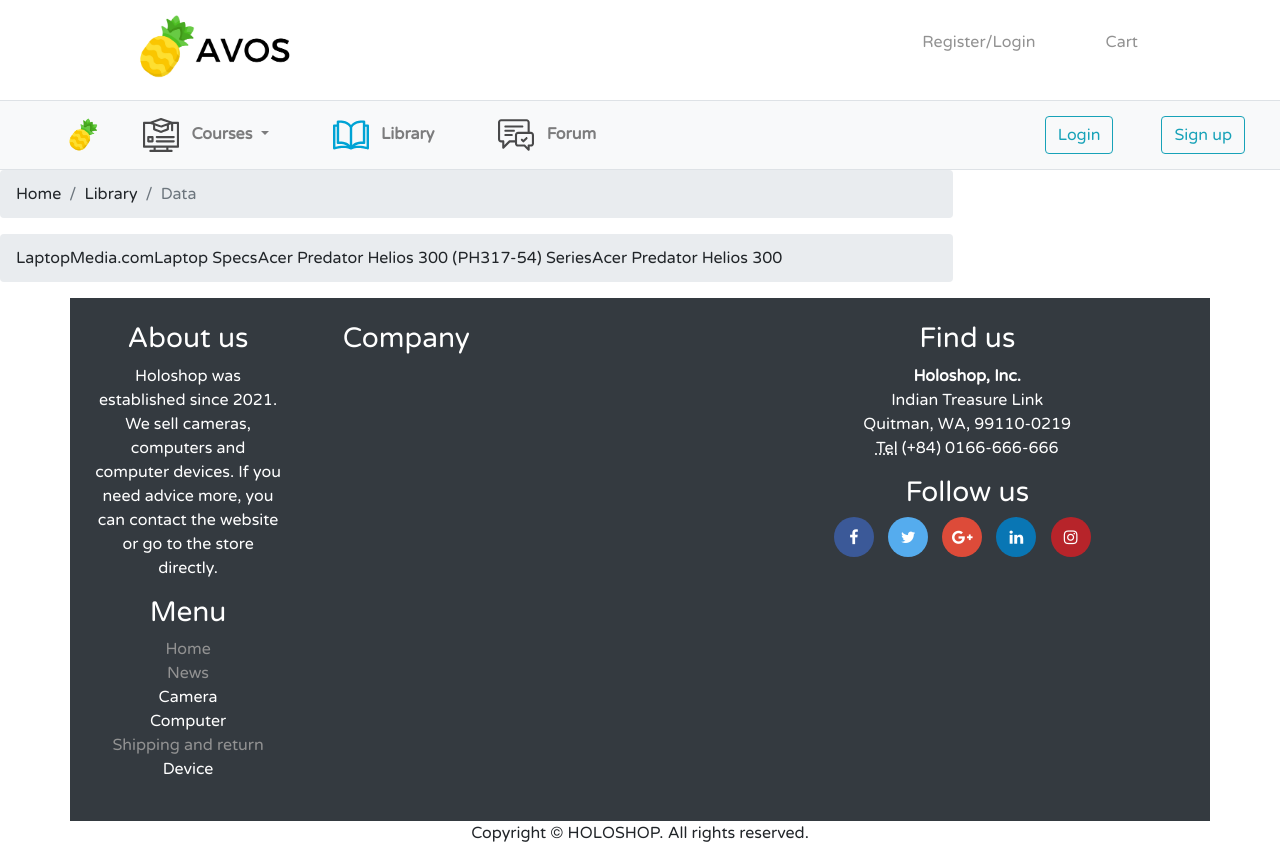
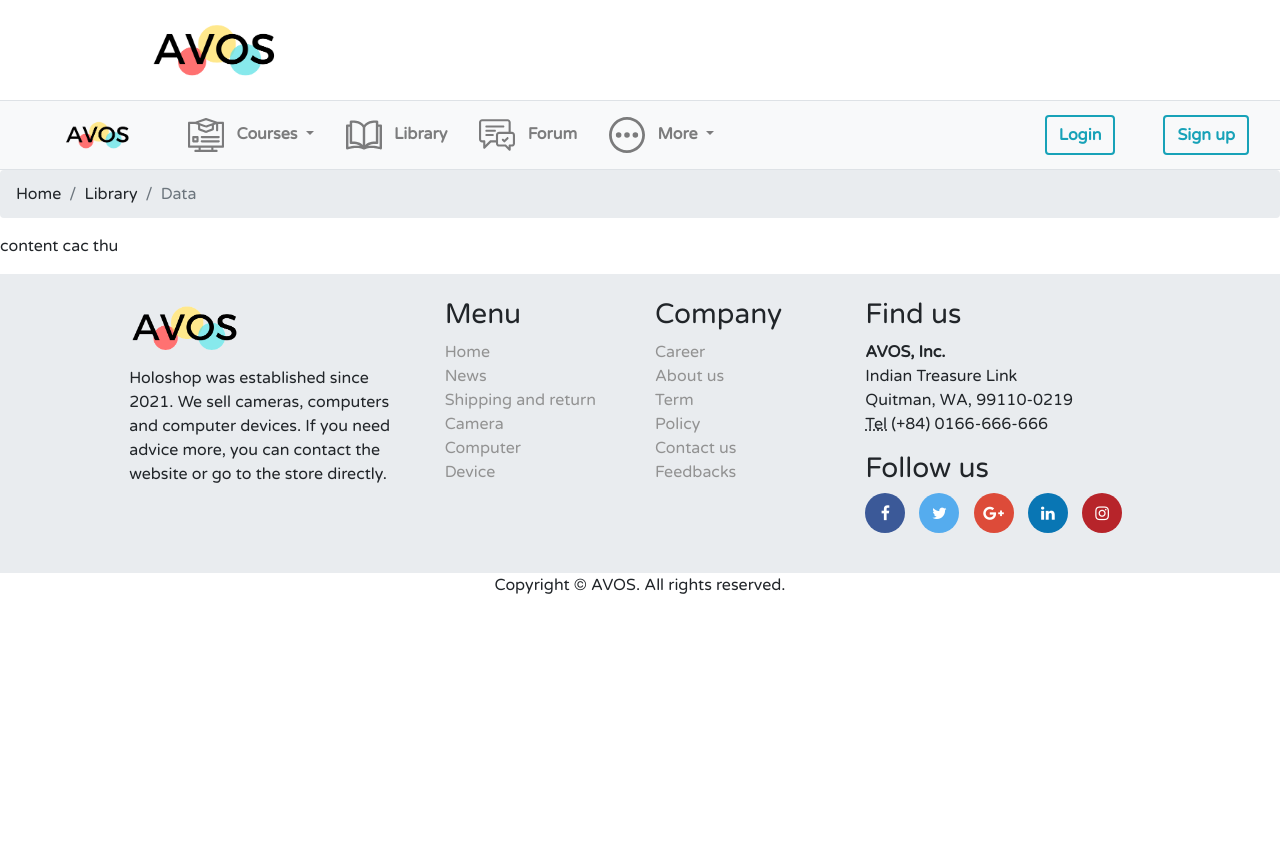
Before and after one commit to Thangvanle2000/dkt-learning, a PHP site: page /test.html in a window 1280 px wide. After the commit the page ends 594 px from the top, so only its background shows below. Run offline with PHP 8.4, Linux system fonts and the light colour scheme.

Commit message:
up date logo, icon

```diff
--- a/css/custom.css
+++ b/css/custom.css
@@ -70,4 +70,11 @@ col img{
 .carousel-caption  {background-color: rgba(0, 0, 0, .7);}
 body{
 	font-family: 'Varela Round', sans-serif;
+
 }
+.btn{
+	font-weight: 600;
+}
+.border-3{
+	border-width: 2px; !important;
+}
--- a/css/eCommerceStyle.css
+++ b/css/eCommerceStyle.css
@@ -181,7 +181,7 @@ footer div a {
 	color: rgba(146,146,146,1.00);
 	display: block;
 	text-decoration: none;
-	text-align: center;
+	text-align: left;
 }
 /* Product's images in catalog */
 .productInfo div img {
--- a/test.html
+++ b/test.html
@@ -4,7 +4,7 @@
     <meta charset="utf-8">
     <meta http-equiv="X-UA-Compatible" content="IE=edge">
     <meta name="viewport" content="width=device-width, initial-scale=1">
-    <title>HOLOSHOP</title>
+    <title>AVOS</title>
 
     <!-- Bootstrap -->
 
@@ -19,20 +19,18 @@
 <body>
 <div name="header-LOGO" style="height: 100px; width: 100%">
     <div id="logo"><a href="test.html"> <img src="Image/logo/logo 16_9.png" alt="sample logo"></a></div>
-    <div id="headerLinks"><a href="Login-Register.html" title="Register-login">Register/Login</a> <a href="#"
-                                                                                                     title="Cart">Cart</a>
-    </div>
+
 </div>
 <nav class="navbar navbar-expand-lg navbar-light bg-light sticky-top border-bottom border-top border-gray">
-    <a class="navbar-brand" href="#"> <img class="ml-5" src="Image/logo/logo 1_1.png" width="36" height="36" alt="">
+    <a class="navbar-brand" href="#"> <img class="ml-5" src="Image/logo/logo%20small%20trans.png"  height="36" alt="">
     </a>
-    <div class="container">
+    <div class="container ml-3">
         <div class="collapse navbar-collapse" id="navbarSupportedContent">
             <ul class="navbar-nav mr-auto">
                 <li class="nav-item dropdown">
                     <a class="nav-link dropdown-toggle" href="#" id="navbarDropdown" role="button"
                        data-toggle="dropdown" aria-haspopup="true" aria-expanded="false">
-                        <img src="Image/icon/courses.svg" width="36px" height="36px" alt="" style="opacity: 0.7;">
+                        <img src="Image/icon/courses.svg" width="36px" height="36px" alt="" style="opacity: 50%;">
                         &nbsp; Courses
                     </a>
                     <div class="dropdown-menu" aria-labelledby="navbarDropdown">
@@ -43,35 +41,50 @@
                         <a class="dropdown-item" href="">Acer</a>
                     </div>
                 </li>
-                <li class="nav-item ml-5">
+                <li class="nav-item ml-3">
 
                     <a class="nav-link" href="index.php?page=lib">
 
 
-                        <img style="filter: invert(36%) sepia(98%) saturate(1400%) hue-rotate(166deg) brightness(101%) contrast(101%);" src="Image/icon/libraries.svg" width="36" height="36" alt="" style="opacity: 0.7;">
+                        <img
+                             src="Image/icon/libraries.svg" width="36" height="36" alt="" style="opacity: 50%;">
 
                         &nbsp; Library
                     </a>
                 </li>
-                <li class="nav-item ml-5">
+                <li class="nav-item ml-3">
 
                     <a class="nav-link" href="index.php?page=lib">
-                        <img alt="" fill="#000000" height="36" src="Image/icon/forum.svg" style="opacity: 0.7;"
+                        <img alt="" fill="#000000" height="36" src="Image/icon/forum.svg" style="opacity:50%;"
                              width="36">
                         &nbsp; Forum
                     </a>
                 </li>
+                <li class="nav-item dropdown ml-3">
+                    <a class="nav-link dropdown-toggle" href="#" id="navbarDropdown" role="button"
+                       data-toggle="dropdown" aria-haspopup="true" aria-expanded="false">
+                        <img src="Image/icon/more.svg" width="36px" height="36px" alt="" style="opacity: 50%;">
+                        &nbsp; More
+                    </a>
+                    <div class="dropdown-menu" aria-labelledby="navbarDropdown">
+                        <a class="dropdown-item" href="">ASUS</a>
+                        <a class="dropdown-item" href="">Macbook</a>
+                        <a class="dropdown-item" href="">DELL</a>
+                        <a class="dropdown-item" href="">HP</a>
+                        <a class="dropdown-item" href="">Acer</a>
+                    </div>
+                </li>
+            </ul>
 
-            </ul>
-            <form class="form-inline my-2 my-lg-0">
-                <button class="btn btn-outline-info btn-toolbar">Login</button>
-                <button class=" ml-5 btn btn-outline-info btn-toolbar">Sign up</button>
+            <form class="form-inline my-2 my-lg-0 float-right">
+                <button class="opacity-25 btn btn-outline-info btn-toolbar border-3">Login</button>
+                <button  class="opacity-25 ml-5 btn btn-outline-info btn-toolbar border-3">Sign up</button>
             </form>
         </div>
     </div>
 </nav>
 <div class="row">
-    <div name="content" class="col-9 ">
+    <div name="content" class="col-12 ">
         <nav aria-label="breadcrumb">
             <ol class="breadcrumb">
                 <li class="breadcrumb-item"><a href="#">Home</a></li>
@@ -79,51 +92,50 @@
                 <li class="breadcrumb-item active">Data</li>
             </ol>
         </nav>
-        <p class="breadcrumb" itemscope="" itemtype="http://schema.org/BreadcrumbList"><a href="https://laptopmedia.com"
-                                                                                          itemprop="item"><span
-                itemprop="name">LaptopMedia.com</span></a> <a href="https://laptopmedia.com/specs/"
-                                                              itemprop="item"><span itemprop="name">Laptop Specs</span></a>
-            <a href="https://laptopmedia.com/series/acer-predator-helios-300-ph317-54/" itemprop="item">Acer Predator
-                Helios 300 (PH317-54) <span itemprop="name">Series</span> </a> <a
-                    href="https://laptopmedia.com/laptop-specs/acer-predator-helios-300-634/" itemprop="item"><span
-                    itemprop="name">Acer Predator Helios 300</span></a></p>
+        <p >content cac thu</p>
 
     </div>
 </div>
-<footer class="text-center">
-    <div class="container text-white bg-dark p-4">
+<footer class="text-left">
+    <div class="container-fluid  p-4" style="background: #e9ecef">
         <div class="row">
-            <div class="col-6 col-md-8 col-lg-7">
-                <div class="row text-center">
-                    <div class="col-sm-6 col-md-4 col-lg-4 col-12">
-                        <ul class="list-unstyled">
-                            <h3><a href="#" style="text-decoration: none;color: white;">About us</a></h3>
-                            <p>Holoshop was established since 2021. We sell cameras, computers and computer devices.
-                                If you need advice more, you can contact the website or go to the store directly.</p>
-                        </ul>
+            <div class="col-1"></div>
+            <div class="col-3">
+                <ul class="list-unstyled">
+                <h3><a href="#" style="text-decoration: none;">
+                    <img class="" src="Image/logo/logo%20small%20trans.png"  height="60" alt=""></a></h3>
+                <p>Holoshop was established since 2021. We sell cameras, computers and computer devices.
+                    If you need advice more, you can contact the website or go to the store directly.</p>
 
-                        <ul class="list-unstyled">
-                            <h3>Menu</h3>
-                            <li class="btn-link"><a href="test.html">Home</a></li>
-                            <li class="btn-link"><a href="news.html">News</a></li>
-                            <li class="btn-link"><a>Camera</a></li>
-                            <li class="btn-link"><a>Computer</a></li>
-                            <li class="btn-link"><a href="Shipping.html">Shipping and return</a></li>
-                            <li class="btn-link"><a>Device</a></li>
-                        </ul>
-                    </div>
-                    <div class="col-sm-6 col-md-4 col-lg-4 col-12">
-                        <ul class="list-unstyled">
-                            <h3>Company</h3>
+            </ul>
+            </div>
+            <div class="col-2">
+                <ul class="list-unstyled">
+                    <h3>Menu</h3>
+                    <li class="btn-link"> <a href="index.php">Home</a></li>
+                    <li class="btn-link"> <a href="index.php?page=news">News</a></li>
 
-                        </ul>
-                    </div>
-                </div>
+                    <li class="btn-link"><a href="index.php?page=shipping">Shipping and return</a></li>
+                    <li class="btn-link"> <a href="camera.php?c=1">Camera</a></li>
+                    <li class="btn-link"> <a href="laptop.php?c=2">Computer</a></li>
+                    <li class="btn-link"> <a href="device.php?c=3">Device</a></li>
+                </ul>
             </div>
-            <div class="col-md-4 col-lg-5 col-6">
+            <div class="col-2">
+                <ul class="list-unstyled">
+                    <h3>Company</h3>
+                    <li class="btn-link"> <a href="index.php?page=career">Career</a></li>
+                    <li class="btn-link"> <a href="index.php?page=aboutus">About us</a></li>
+                    <li class="btn-link"> <a href="index.php?page=term">Term</a></li>
+                    <li class="btn-link"> <a href="index.php?page=policy">Policy</a></li>
+                    <li class="btn-link"> <a href="index.php?page=contactus">Contact us</a></li>
+                    <li class="btn-link"> <a href="index.php?page=feedback">Feedbacks</a></li>
+                </ul>
+            </div>
+            <div class="col-3">
                 <address>
                     <h3>Find us</h3>
-                    <strong>Holoshop, Inc.</strong><br>
+                    <strong>AVOS, Inc.</strong><br>
                     Indian Treasure Link<br>
                     Quitman, WA, 99110-0219<br>
                     <abbr title="Phone">Tel</abbr> (+84) 0166-666-666
@@ -132,22 +144,43 @@
                     <div class="footer-social-link">
                         <h3>Follow us</h3>
                         <ul>
-                            <li><a href="#"> <i class="fa fa-facebook"></i> </a></li>
-                            <li><a href="#"> <i class="fa fa-twitter"></i> </a></li>
-                            <li><a href="#"> <i class="fa fa-google-plus"></i> </a></li>
-                            <li><a href="#"> <i class="fa fa-linkedin"></i> </a></li>
-                            <li><a href="#"> <i class="fa fa-instagram"></i> </a></li>
+                            <li>
+                                <a href="#">
+                                    <i class="fa fa-facebook"></i>
+                                </a>
+                            </li>
+                            <li>
+                                <a href="#">
+                                    <i class="fa fa-twitter"></i>
+                                </a>
+                            </li>
+                            <li>
+                                <a href="#">
+                                    <i class="fa fa-google-plus"></i>
+                                </a>
+                            </li>
+                            <li>
+                                <a href="#">
+                                    <i class="fa fa-linkedin"></i>
+                                </a>
+                            </li>
+                            <li>
+                                <a href="#">
+                                    <i class="fa fa-instagram"></i>
+                                </a>
+                            </li>
                         </ul>
                     </div>
                 </address>
-                <!-- End Social link -->
             </div>
+
         </div>
+
     </div>
     <div class="container">
         <div class="row">
             <div class="col-12">
-                <p>Copyright © HOLOSHOP. All rights reserved.</p>
+                <p>Copyright © AVOS. All rights reserved.</p>
             </div>
         </div>
     </div>
```
Also changed, not shown: Image/icon/more.svg (added), Image/logo/logo 16_9 trans.png (deleted), Image/logo/logo 16_9.png, Image/logo/logo 1_1.png (deleted), Image/logo/logo small trans.png (added), Image/logo/logo trans.png (added).
